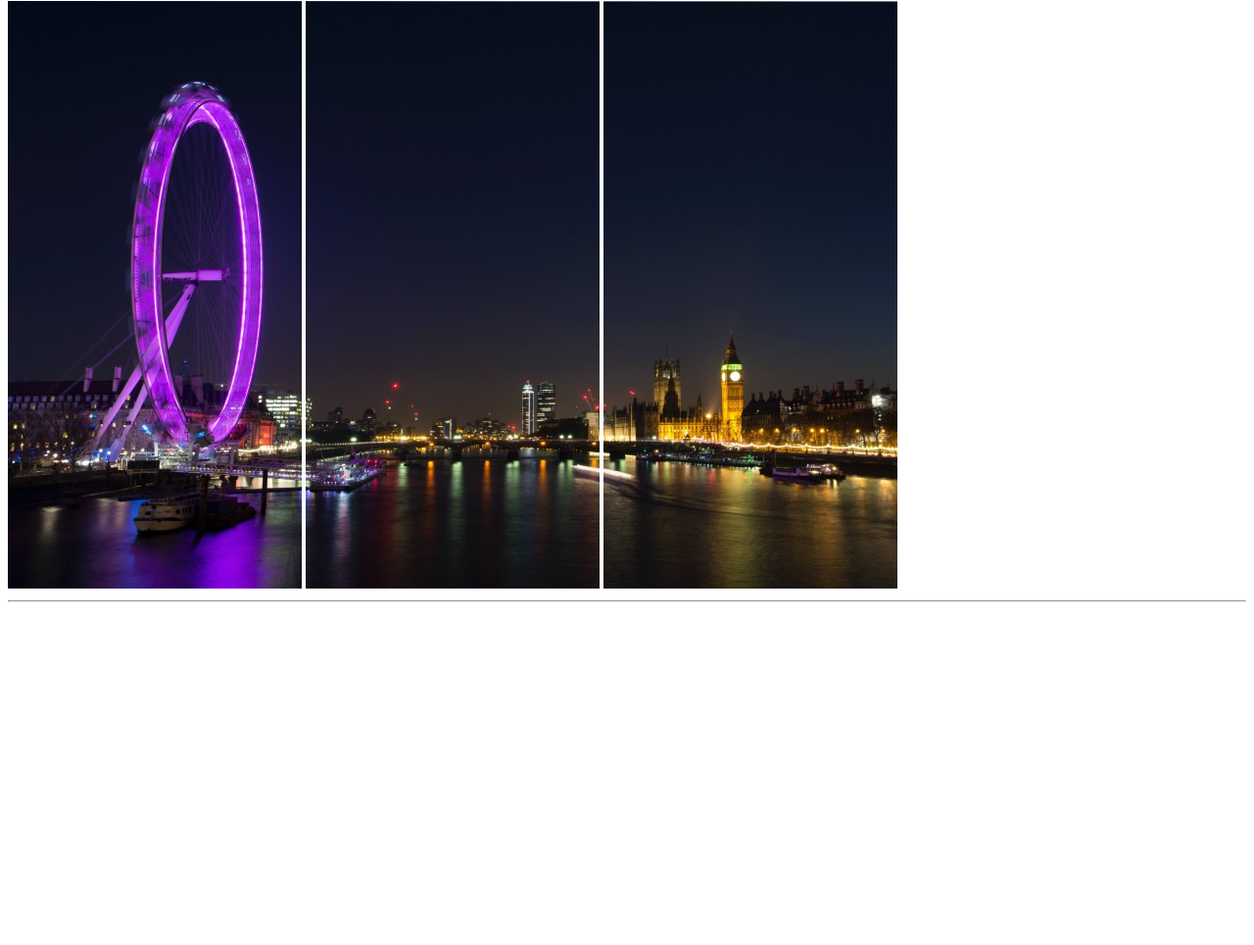
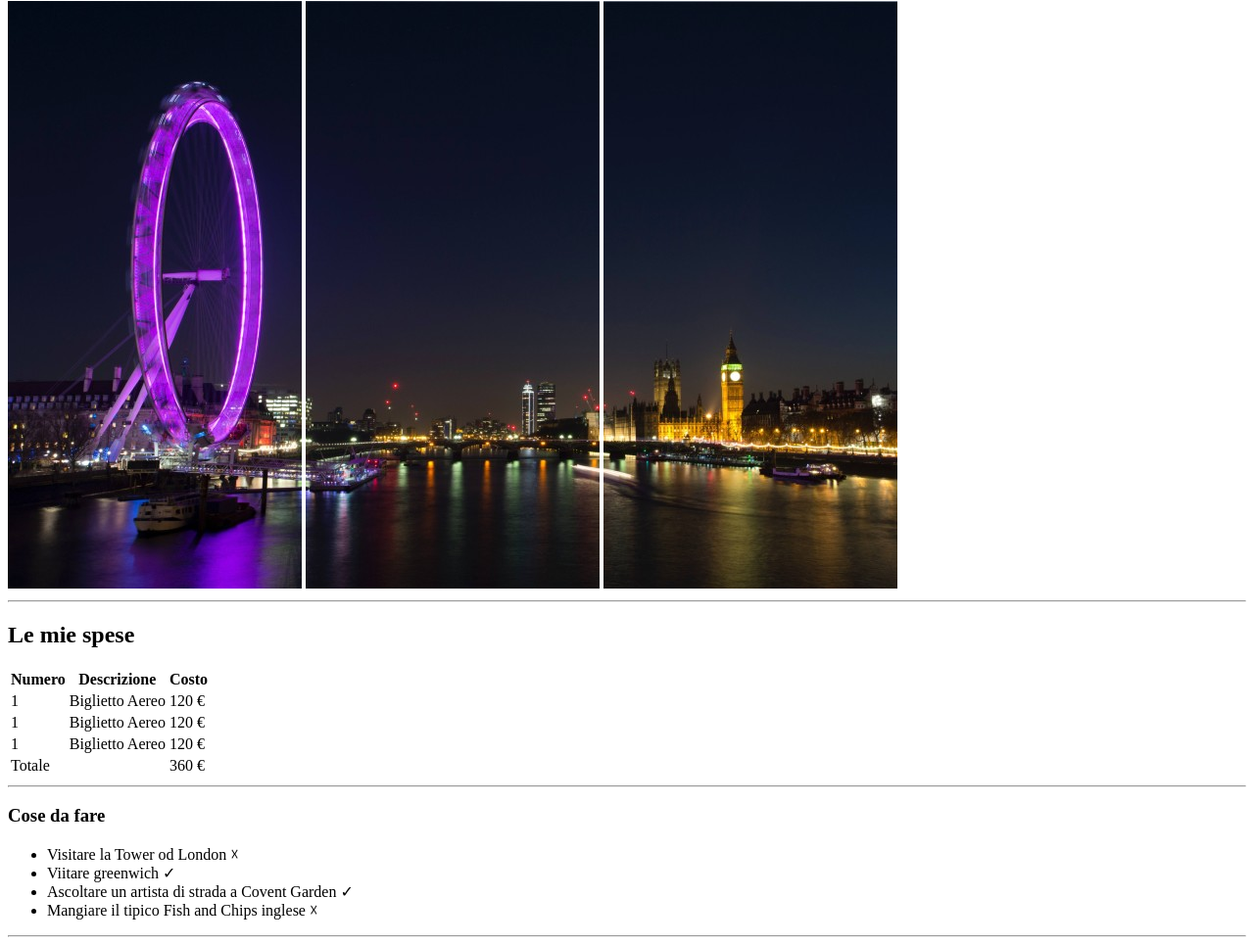
Before and after one commit to onlySte/html-london-trip, a plain HTML site: page index.html in a window 1280 px wide. Shown: the part 79-1044 px from the top of the page at 98% size. Before the commit the page ends 800 px from the top, so only its background shows below. Drawn offline with Linux system fonts and the light colour scheme.

Commit message:
seconda sezione main

```diff
--- a/index.html
+++ b/index.html
@@ -18,6 +18,72 @@
 
         <hr>
     </head>
+
+    <!-- parte main -->
+    <main>
+
+        <h2>Le mie spese</h2>
+
+        <table>
+
+            <!-- testa della tabella -->
+            <thead>
+                <tr>
+                    <th>Numero</th>
+                    <th>Descrizione</th>
+                    <th>Costo</th>
+                </tr>
+            </thead>
+
+            <!-- corpo della tabella -->
+            <tbody>
+                <tr>
+                    <td>1</td>
+                    <td>Biglietto Aereo</td>
+                    <td>120 &euro;</td>
+                </tr>
+
+                <tr>
+                    <td>1</td>
+                    <td>Biglietto Aereo</td>
+                    <td>120 &euro;</td>
+                </tr>
+
+                <tr>
+                    <td>1</td>
+                    <td>Biglietto Aereo</td>
+                    <td>120 &euro;</td>
+                </tr>
+            </tbody>
+
+            <!-- piede della tabella -->
+            <tfoot>
+                <tr>
+                    <td colspan="2">Totale</td>
+                    <td>360 &euro;</td>
+                </tr>
+
+            </tfoot>
+
+        </table>
+
+        <hr>
+
+        <!-- seconda sezione dalla main -->
+
+        <h3>Cose da fare</h3>
+
+        <ul>
+            <li>Visitare la Tower od London &#9747;</li>
+            <li>Viitare greenwich &check;</li>
+            <li>Ascoltare un artista di strada a Covent Garden &check;</li>
+            <li>Mangiare il tipico Fish and Chips inglese &#9747;</li>
+        </ul>
+
+        <hr>
+
+    </main>
+
 </body>
 
 </html>
```
